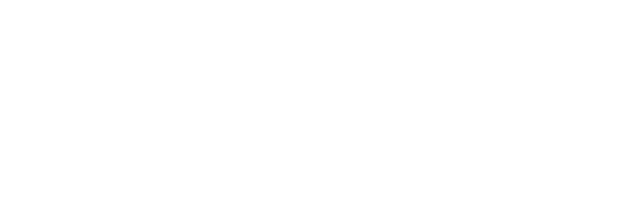
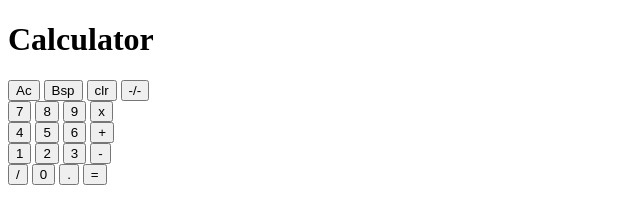
Before and after one commit to Florglsnorp/Calculator, a plain HTML site: page index.html in a window 1280 px wide. Shown: the whole page, without its empty margins (0-640 px from the left). Drawn offline with Linux system fonts and the light colour scheme.

Commit message:
Created buttons in HTML

```diff
--- a/index.html
+++ b/index.html
@@ -7,6 +7,18 @@
     <link rel="stylesheet" href="calculator.css">
 </head>
 <body>
+    <h1> Calculator</h1>
+    <button value="AC";>Ac</button> <button value="backspace";>Bsp</button> <button value="clr";>clr</button> <button value="/";>-/-</button><br>
+    <button value="7";>7</button> <button value="8";>8</button> <button value="9";>9</button> <button value="*";>x</button><br>
+    <button value="4";>4</button> <button value="5";>5</button> <button value="6";>6</button> <button value="+";>+</button><br>
+    <button value="1";>1</button> <button value="2";>2</button> <button value="3";>3</button> <button value="-";>-</button><br>
+    <button value="1";>/</button> <button value="0";>0</button> <button value=".";>.</button> <button value="=";>=</button><br>
+
+
+
+
+
+
 
     <script src="calculator.js"></script>
 </body>
```
